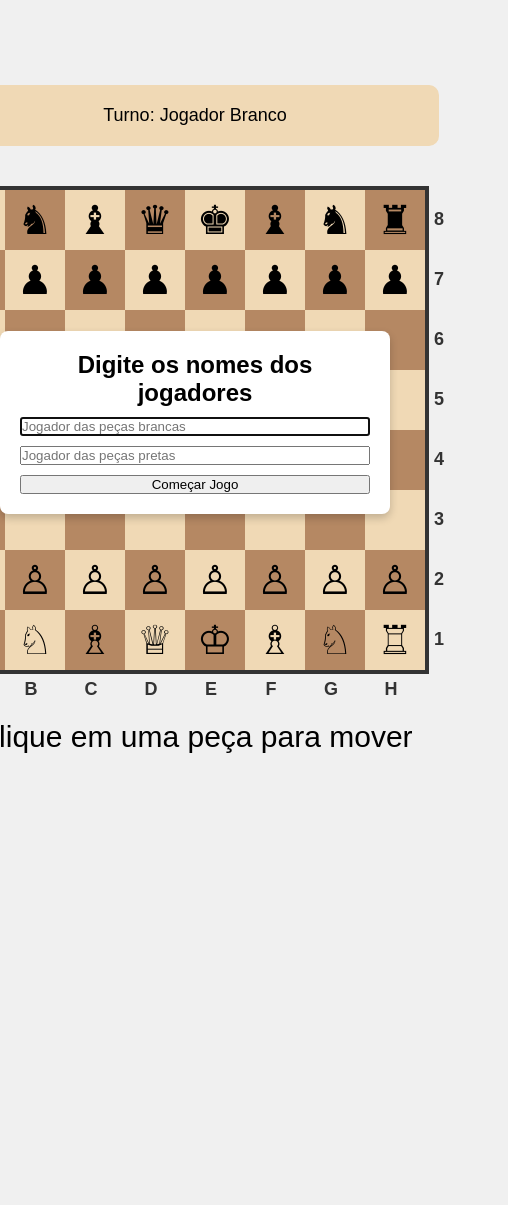
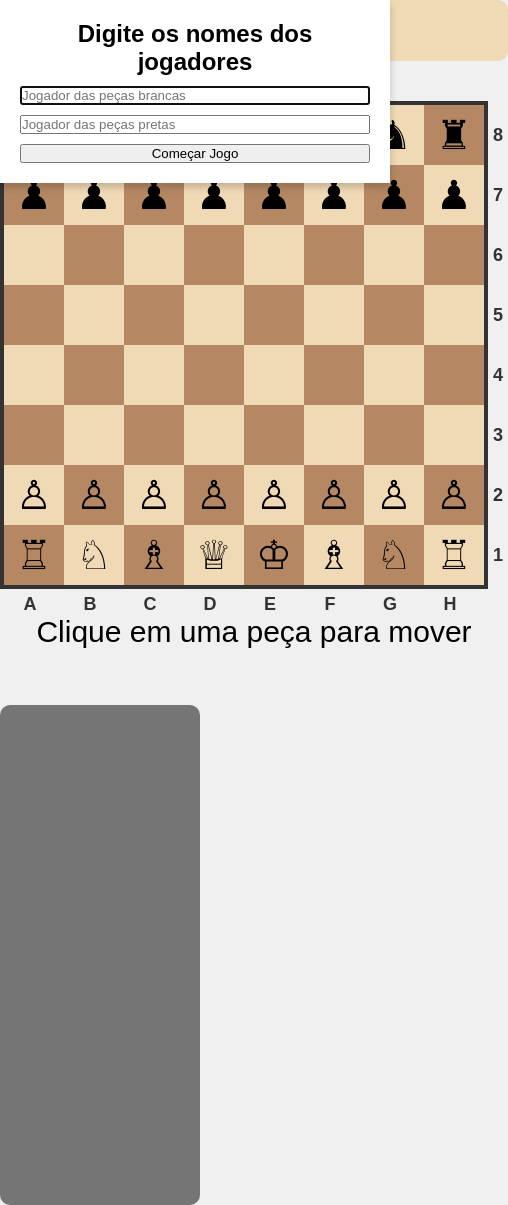
Before and after one commit to gabrielzerio/projeto-extensao, a plain HTML site: page index.html in a window 390 px wide. Shown: the whole page, 508 px wide, since content can reach past the window. Before the commit the page ends 844 px from the top, so only its background shows below. Drawn offline with Linux system fonts and the light colour scheme.

Commit message:
add grid for positioning

```diff
--- a/index.html
+++ b/index.html
@@ -1,15 +1,21 @@
 <!DOCTYPE html>
 <html lang="en">
+
 <head>
   <meta charset="UTF-8" />
   <meta name="viewport" content="width=device-width, initial-scale=1.0" />
   <title>Jogo de Xadrez</title>
   <link rel="stylesheet" href="style.css" />
 </head>
+
 <body>
+  <div id="main-grid">
+    <div class="dead-pieces">
+      <div id="black-pieces"></div>
+      <div id="white-pieces"></div>
+    </div>
+    <div class="chess-container">
       <div id="turn-info"></div>
-    <div class="dead-pieces"><div id="black-pieces"></div> <div id="white-pieces"></div></div>
-    <div class="chess-container">
       <div>
         <div id="board-wrapper" class="board-wrapper">
           <div id="board" class="chess-board"></div>
@@ -42,6 +48,7 @@
         </div>
       </div>
     </div>
+
     <dialog id="modal1">
       <div class="modal-content">
         <h2>Digite os nomes dos jogadores</h2>
@@ -51,7 +58,7 @@
       </div>
     </dialog>
 
-  <!-- Modal para exibir o vencedor -->
+
     <dialog id="modal2">
       <div class="modal-content">
         <h2>Fim de Jogo!</h2>
@@ -59,6 +66,8 @@
         <button id="restartGame">Jogar Novamente</button>
       </div>
     </dialog>
+  </div>
   <script src="app.js"></script>
 </body>
+
 </html>
--- a/style.css
+++ b/style.css
@@ -5,48 +5,49 @@
 }
 
 body {
-  display: flex;
-  justify-content: center;
-  align-items: center;
   height: 100vh;
   width: 100vw;
-  gap: 40px;
-  flex-direction: column;
   background-color: #f0f0f0;
   font-family: Arial, sans-serif;
+}
 
+#main-grid{
+  display: grid;
+  gap: 50px;
+  grid-template-columns:1fr 2fr;
 }
 
 .chess-container {
   display: flex;
+  width: fit-content;
+  gap: 40px;
   flex-direction: column;
-  align-items: center;
 }
 
 #turn-info{
   background-color: #f0d9b5;
   padding: 20px;
-  width: 488px;
+  /* width: 488px; */
   font-size: large;
-  top: 50px;
   text-align: center;
   border-radius: 10px;
 }
 
 .dead-pieces{
-  font-size: 40px;
-  position: absolute;
+  justify-self: end;
+  align-self: center;
+
   display: flex;
   flex-direction: column;
   justify-content: space-between;
-  align-self: center;
-   margin-right: 800px;
   padding: 20px;
   height: 500px;
   width: 200px;
+  border-radius: 10px;
+  font-size: 40px;
   background-color: #757575;
-  border-radius: 10px;
 }
+
 .dead-pieces > div{
   display: flex;
   flex-wrap: wrap;
@@ -83,7 +84,6 @@ height: 60px;
 }
 
 .info-panel {
-  margin-top: 20px;
   text-align: center;
 }
 
@@ -133,16 +133,30 @@ height: 60px;
 
 
 dialog {
-  position: absolute;
   margin: 0 auto;
-  padding: 20px;
   border-radius: 8px;
   border: none;
-  box-shadow: 0 4px 8px rgba(0, 0, 0, 0.2);
   text-align: center;
+  background-color: transparent;
 }
 .modal-content {
+  box-shadow: 0 4px 8px rgba(0, 0, 0, 0.2);
   display: flex;
   flex-direction: column;
   gap: 10px;
+  background-color: white;
+  padding: 20px;
 }
+
+@media (max-width: 768px) {
+  #main-grid {
+    grid-template-columns: 1fr; /* Coloca ambas as colunas em uma única linha */
+  }
+  #main-grid > .dead-pieces {
+    order: 2; /* A primeira coluna vai para baixo */
+    justify-self: flex-start;
+  }
+  #main-grid > .chess-container {
+    order: 1; /* A segunda coluna vai para cima */
+  }
+}
```
Lines whose indentation alone changed are shown as unchanged.
